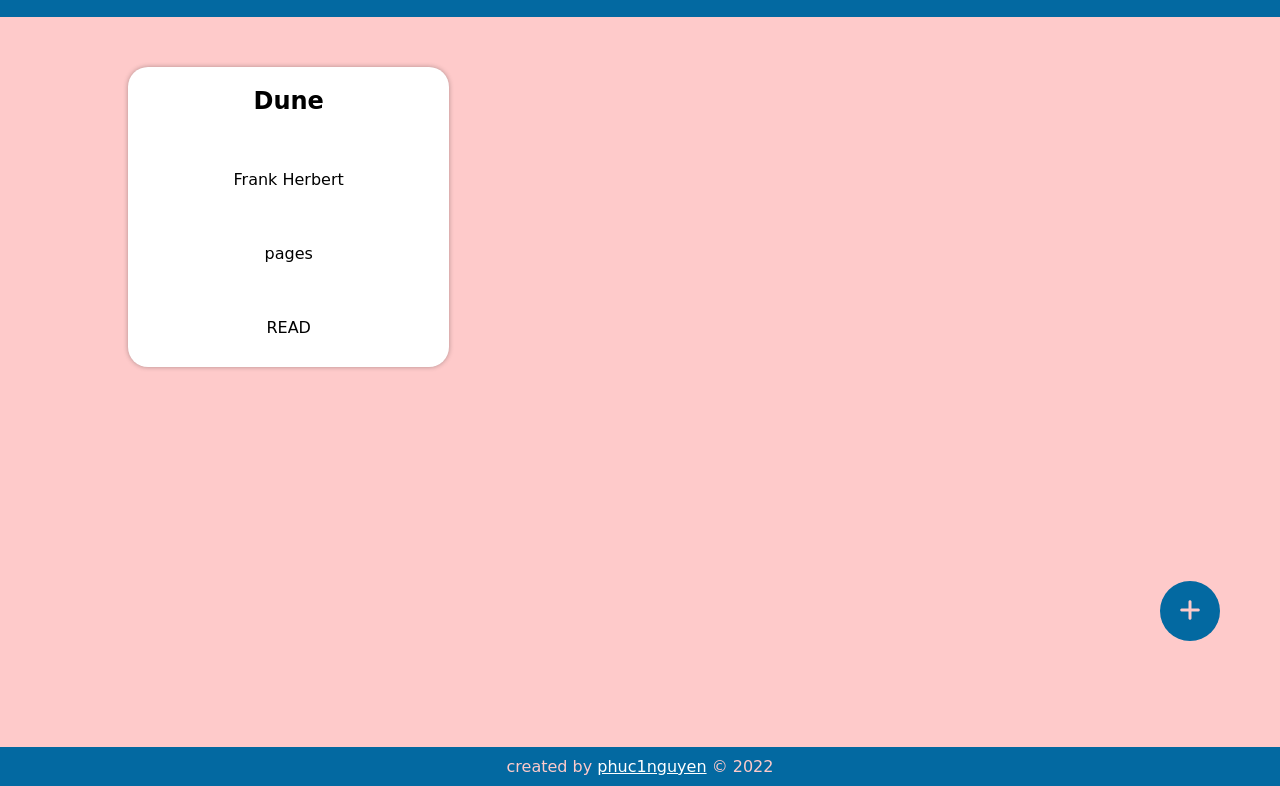
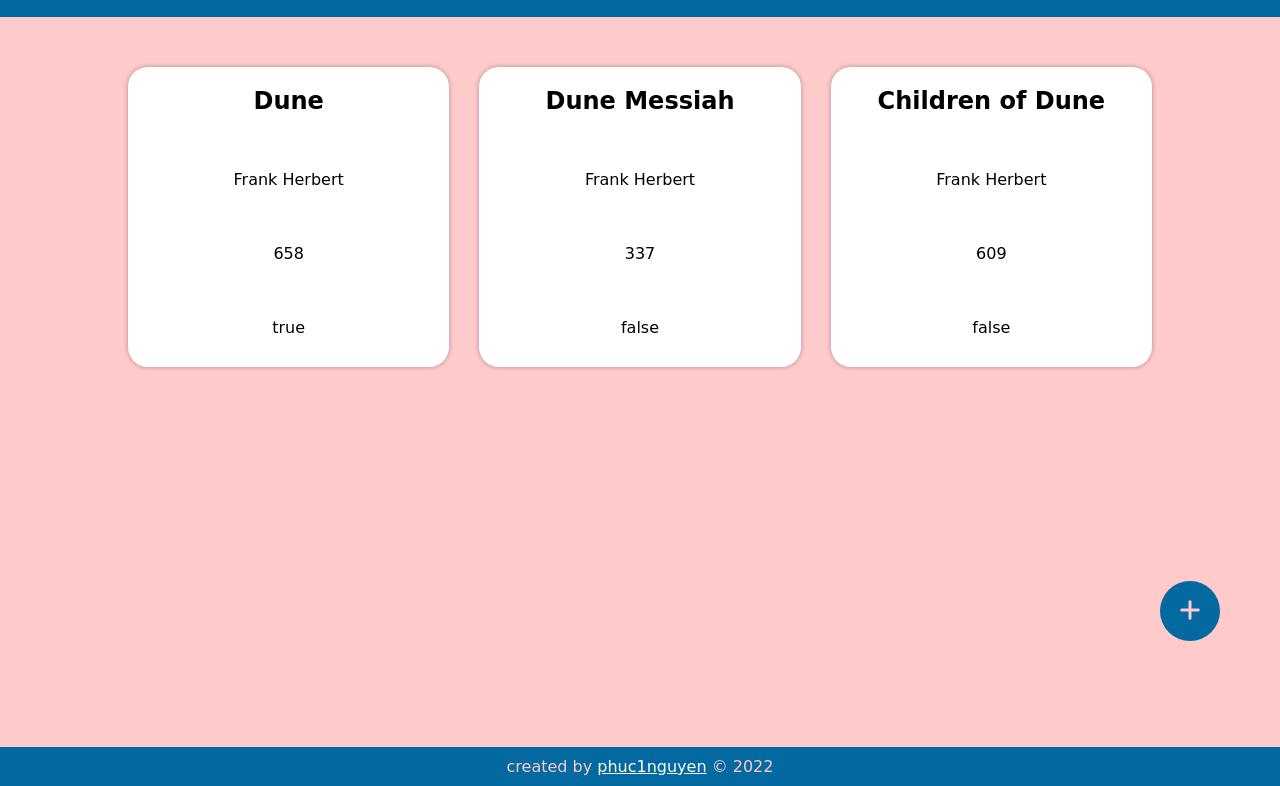
Before and after one commit to phuc1nguyen/library, a plain HTML site: page index.html in a window 1280 px wide. Shown: the part 79-865 px from the top of the page. Drawn offline with Linux system fonts and the light colour scheme; a web font is replaced by a local one.

Commit message:
Get books from library to UI

```diff
--- a/index.html
+++ b/index.html
@@ -14,12 +14,6 @@
   </header>
 
   <section class="books-container">
-    <div class="book-item card">
-      <h2 class="book-item-title">Dune</h2>
-      <div class="book-item-author">Frank Herbert</div>
-      <div class="book-item-pages">pages</div>
-      <div class="book-item-read">READ</div>
-    </div>
 
     <button type="button" class="btn button-add">
       <i class="fa-solid fa-plus"></i>
--- a/main.js
+++ b/main.js
@@ -1,5 +1,6 @@
 const buttonAdd = document.querySelector(".button-add");
 const popupContainer = document.querySelector(".popup-form");
+const bookContainer = document.querySelector(".books-container");
 const popupForm = document.querySelector(".form-add");
 const inputTitle = document.querySelector("#title");
 const inputAuthor = document.querySelector("#author");
@@ -7,6 +8,10 @@
 const inputRead = document.querySelector("#read");
 let isRead = false;
 const thisYear = new Date().getFullYear();
+
+document.addEventListener("DOMContentLoaded", () => {
+  getBooksFromLib();
+});
 
 document.querySelector(".footer-year").textContent = thisYear;
 buttonAdd.addEventListener("click", showPopupForm);
@@ -55,6 +60,31 @@
   popupContainer.style.display = "flex";
 }
 
+function getBooksFromLib() {
+  myLib.map((item) => {
+    const bookItem = document.createElement("div");
+    const title = document.createElement("h2");
+    const author = document.createElement("div");
+    const pages = document.createElement("div");
+    const read = document.createElement("div");
+    bookItem.classList.add("book-item");
+    bookItem.classList.add("card");
+    title.classList.add("book-item-title");
+    title.textContent = item.title;
+    author.classList.add("book-item-author");
+    author.textContent = item.author;
+    pages.classList.add("book-item-pages");
+    pages.textContent = item.pages;
+    read.classList.add("book-item-read");
+    read.textContent = item.read;
+    bookItem.appendChild(title);
+    bookItem.appendChild(author);
+    bookItem.appendChild(pages);
+    bookItem.appendChild(read);
+    bookContainer.appendChild(bookItem);
+  });
+}
+
 // Close pop up form after clicking on overlay
 document.addEventListener("click", (e) => {
   if (e.target.classList.contains("overlay")) {
```
